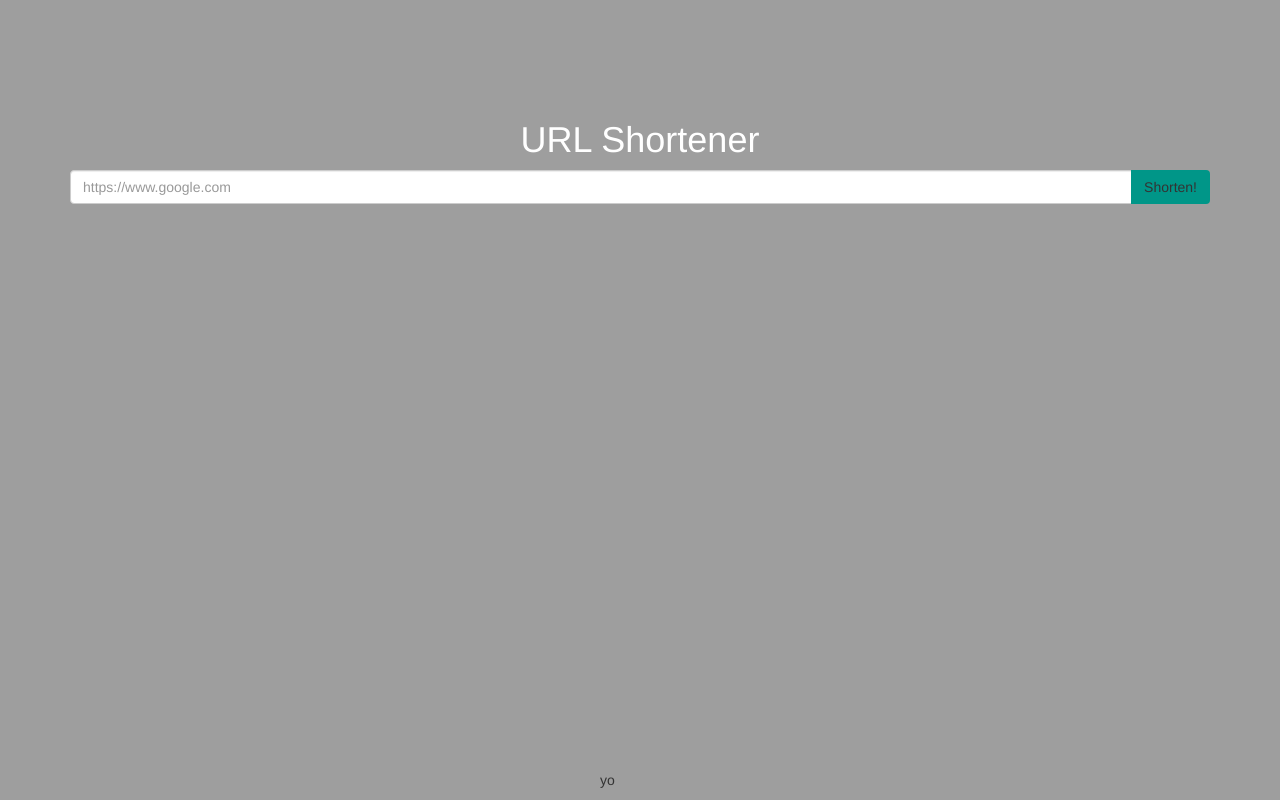
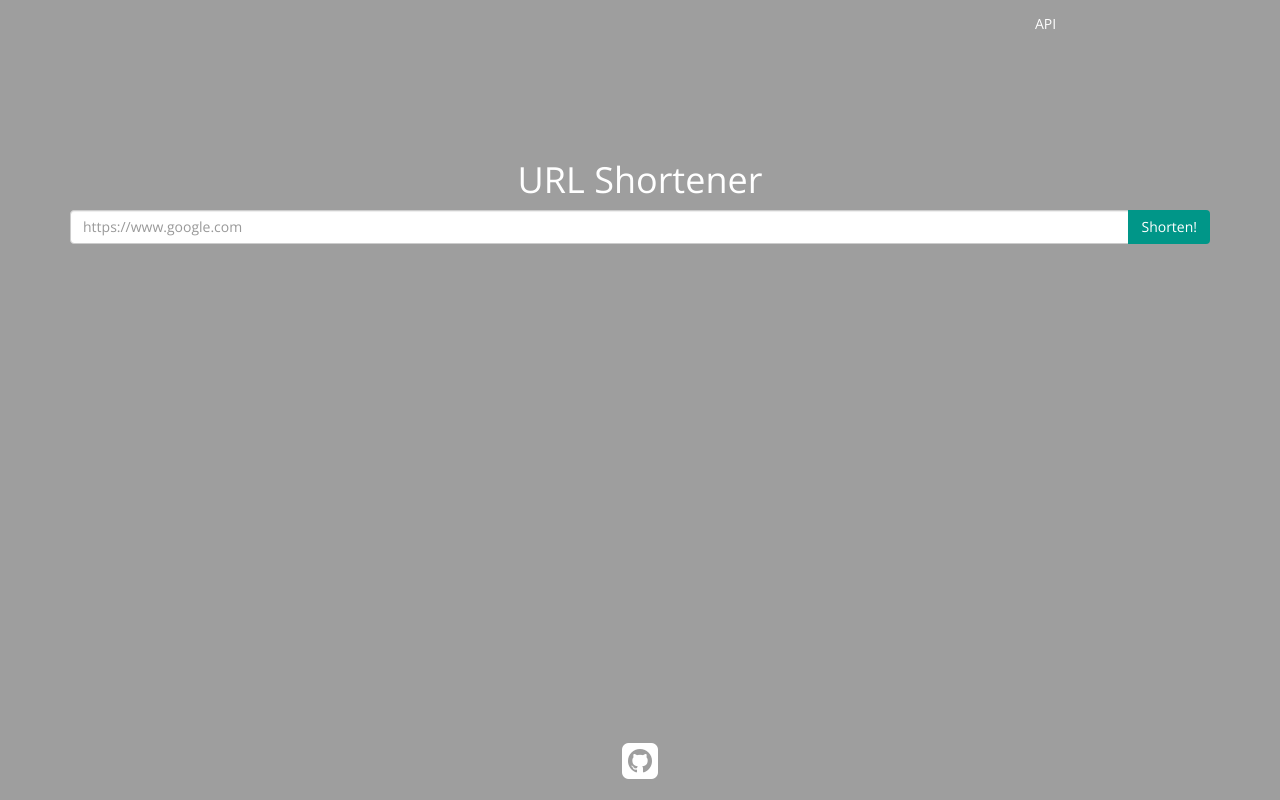
Before and after one commit to pitts114/url-shortener, a website: page public/index.html in a window 1280 px wide. Drawn offline with nearby package versions, Linux system fonts and the light colour scheme.

Commit message:
Add links

```diff
--- a/public/index.html
+++ b/public/index.html
@@ -4,12 +4,20 @@
     <meta name="viewport" content="width=device-width, initial-scale=1, shrink-to-fit=no">
     <link rel="stylesheet" href="https://maxcdn.bootstrapcdn.com/bootstrap/3.3.6/css/bootstrap.min.css">
     <link href="https://maxcdn.bootstrapcdn.com/font-awesome/4.7.0/css/font-awesome.min.css" rel="stylesheet">
+    <link href="https://fonts.googleapis.com/css?family=Open+Sans" rel="stylesheet">
     <link rel="stylesheet" href="resources/css/index.css">
     <meta name="theme-color" content="#616161" />
     <title>URL Shortener</title>
 </head>
 
 <body>
+    <nav class="navbar-default navbar-fixed-top">
+        <div class="container">
+            <div class="col-xs-1 col-xs-offset-10">
+                <p><a href="api/index.html">API</a></p>
+            </div>
+        </div>
+    </nav>
     <div class="container">
         <div class="row text-center top">
             <div id ="searchRow" class="col-xs-12">
@@ -23,10 +31,11 @@
             </div>
         </div>
     </div>
-    <footer class="footer">
+    <br>
+    <footer class="navbar-default navbar-fixed-bottom">
         <div class="container">
-            <div class="col-xs-6 col-xs-offset-6">
-                <p>yo</p>
+            <div class="col-xs-offset-4 col-xs-4 text-center">
+                <p><a href="https://github.com/pullman14/url-shortener"><i class="fa fa-github-square" aria-hidden="true"></i></a></p>
             </div>
         </div>
     </footer>
--- a/public/resources/css/index.css
+++ b/public/resources/css/index.css
@@ -1,28 +1,36 @@
 body {
     background-color: #9E9E9E;
+    font-family: 'Open Sans', sans-serif;
 }
+
 h1 {
     color: white;
 }
-.vertical-center {
-  min-height: 100%;  /* Fallback for browsers do NOT support vh unit */
-  min-height: 100vh; /* These two lines are counted as one :-)       */
 
-  display: flex;
-  align-items: center;
+.top {
+    margin-top: 10em;;
+}
+.navbar-fixed-bottom{
+    background-color: #9E9E9E;
+    font-size: 3em;
+}
+.navbar-fixed-top{
+    background-color: #9E9E9E;
+    margin-top:1em;
 }
 
-.top {
-    margin-top: 100px;;
-}
-footer {
-    position: absolute;
-    bottom:0px;
-}
 .btn {
     background-color: #009688;
+    color: #FFFFFF;
+}
+.fa {
+    color: #FFFFFF;
 }
 
 .btn:focus,.btn:active {
-   outline: none !important;
+    outline: none !important;
 }
+
+a {
+    color: #FFFFFF !important;
+}
```
